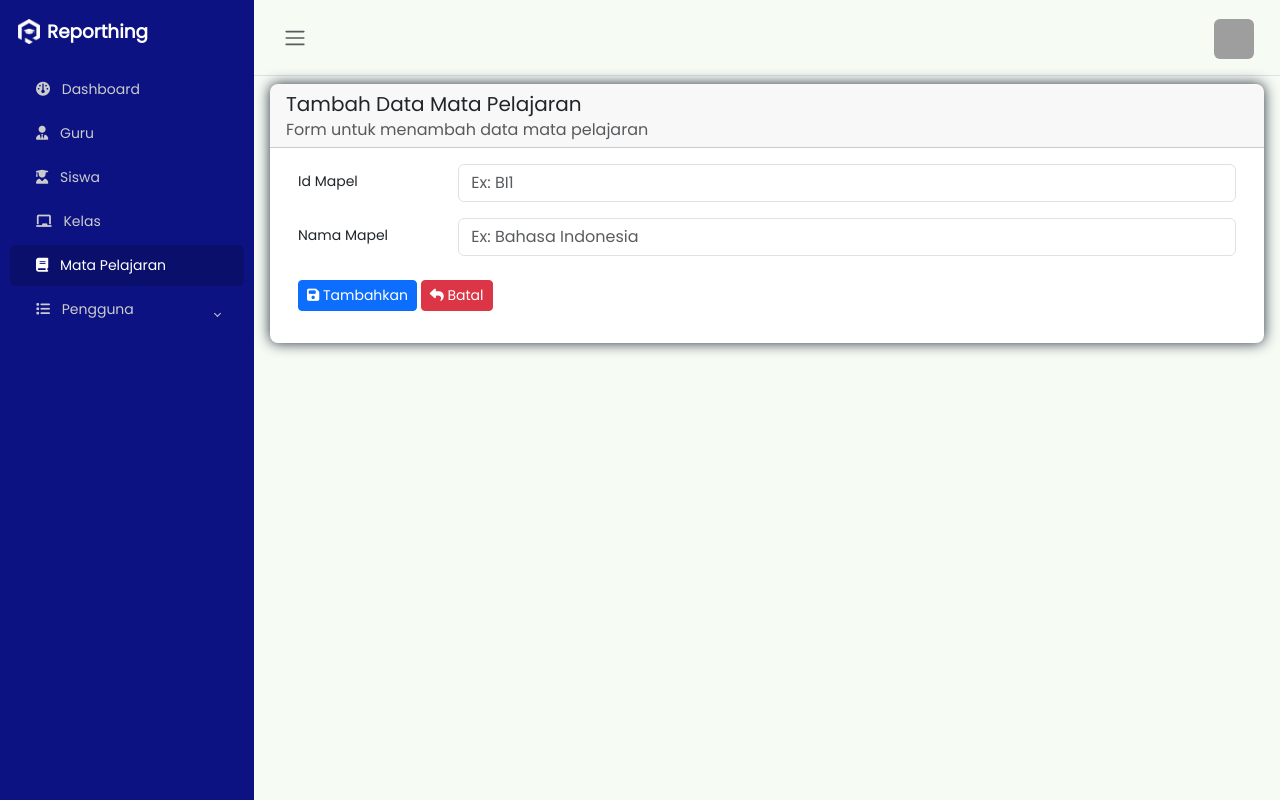
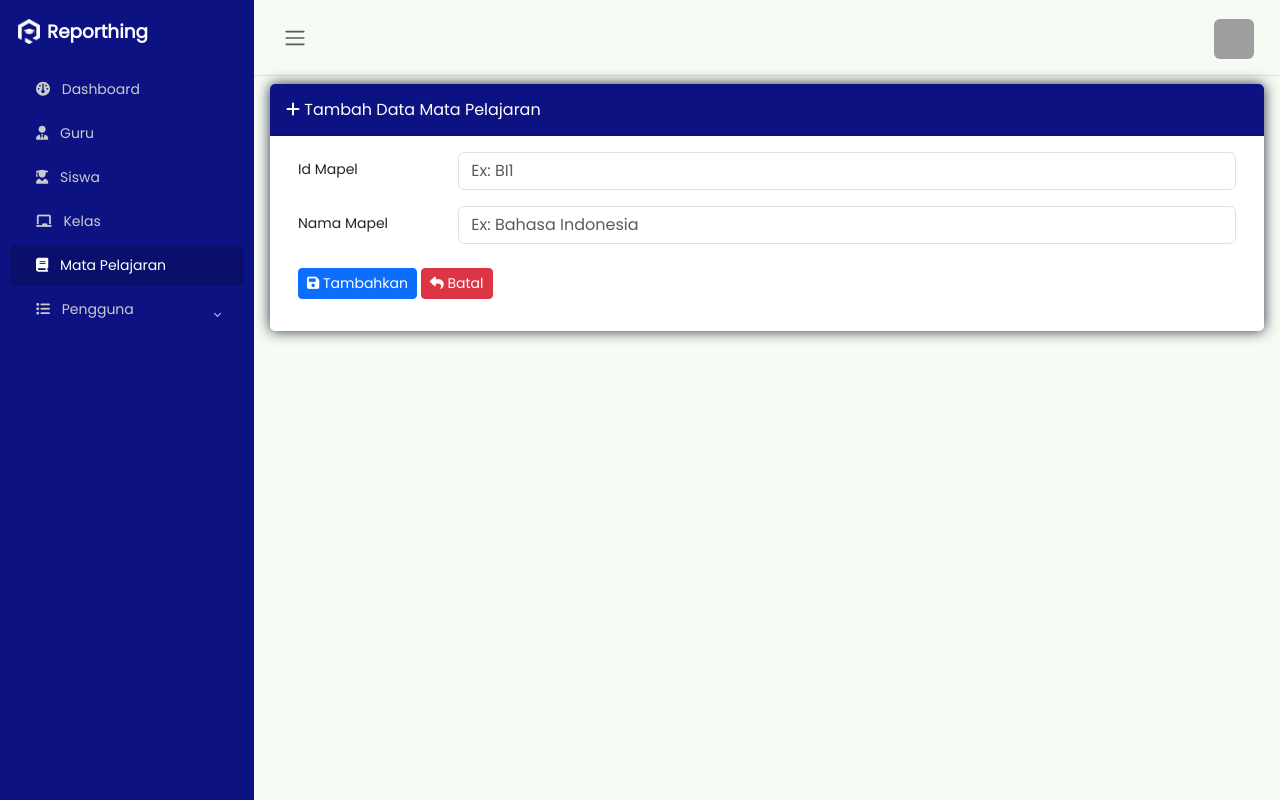
Before and after one commit to bayukrisnadf7/Reporthing, a PHP site: page /php/mapel/kelolamapel.php in a window 1280 px wide. Run offline with PHP 8.4, Linux system fonts and the light colour scheme; data that the repository does not hold is empty; grey boxes are pictures that could not be loaded.

Commit message:
Add color header

```diff
--- a/asset/css/style.css
+++ b/asset/css/style.css
@@ -150,7 +150,7 @@ a.sidebar-link{
 .card {
     box-shadow: 0 0 .875rem 0 rgba(34, 46, 60, 05);
     margin-bottom: 24px;
-    border-radius: 8px;
+    border-radius: 5px;
 }
 
 .illustration{
@@ -204,3 +204,8 @@ html[data-bs-theme="dark"] .theme-toggle .fa-moon {
 html[data-bs-theme="light"] .theme-toggle .fa-sun {
     display: none;
 }
+
+.custom-header th {
+    background-color: #0D1282; /* Ganti dengan warna yang diinginkan */
+    color: #fff; /* Warna teks */
+}
--- a/php/guru/indexguru.php
+++ b/php/guru/indexguru.php
@@ -121,14 +121,14 @@ $no = 0;
                     <!-- Table Element -->
                     <div class="card border-0">
                         <div class="card-header">
-                            <a href="kelolaguru.php" type="button" class="btn btn-primary btn-sm">
+                            <a href="kelolaguru.php" type="button" class="btn btn-success btn-sm">
                                 <i class="fas fa-plus"></i> Tambah Data
                             </a>
                         </div>
                         <div class="card-body">
                             <div class="table-responsive">
                                 <table class="table table-hover">
-                                    <thead>
+                                    <thead class="custom-header">
                                         <tr>
                                             <th scope="col">No.</th>
                                             <th scope="col">NIP</th>
--- a/php/kelas/indexkelas.php
+++ b/php/kelas/indexkelas.php
@@ -121,14 +121,14 @@ $no = 0;
                     <!-- Table Element -->
                     <div class="card border-0">
                         <div class="card-header">
-                            <a href="kelolakelas.php" type="button" class="btn btn-primary btn-sm">
+                            <a href="kelolakelas.php" type="button" class="btn btn-success btn-sm" >
                                 <i class="fas fa-plus"></i> Tambah Data
                             </a>
                         </div>
                         <div class="card-body">
                             <div class="table-responsive">
                                 <table class="table table-hover">
-                                    <thead>
+                                    <thead class="custom-header">
                                         <tr>
                                             <th scope="col">No.</th>
                                             <th scope="col">Id Kelas</th>
--- a/php/mapel/indexmapel.php
+++ b/php/mapel/indexmapel.php
@@ -121,14 +121,14 @@ $no = 0;
                     <!-- Table Element -->
                     <div class="card border-0">
                         <div class="card-header">
-                            <a href="kelolamapel.php" type="button" class="btn btn-primary btn-sm">
+                            <a href="kelolamapel.php" type="button" class="btn btn-success btn-sm">
                                 <i class="fas fa-plus"></i> Tambah Data
                             </a>
                         </div>
                         <div class="card-body">
                             <div class="table-responsive">
                                 <table class="table table-hover">
-                                    <thead>
+                                    <thead class="custom-header">
                                         <tr>
                                             <th scope="col">No.</th>
                                             <th scope="col">Id Mapel</th>
--- a/php/mapel/kelolamapel.php
+++ b/php/mapel/kelolamapel.php
@@ -130,7 +130,7 @@ $result1 = $conn->query($sql1);
                 <div class="content-fluid">
                     <!-- Table Element -->
                     <div class="card border-0">
-                        <div class="card-header">
+                        <div class="card-header" style="background-color: #0D1282;">
                             <!-- <h5 class="card-tittle">Data Kelas</h5>
                             <h6 class="card-subtitle text-muted">
                                 Halaman untuk mengelola data kelas
@@ -138,19 +138,19 @@ $result1 = $conn->query($sql1);
                             <?php
                             if (isset($_GET['ubah'])) {
                                 ?>
-                                <h5 type="submit" name="aksi" value="edit" class="card-tittle">
-                                    Edit Data Mata Pelajaran</h5>
-                                <h6 class="card-subtitle text-muted">
-                                    Form untuk meng-edit data mata pelajaran
-                                </h6>
+                                <h6 name="aksi" value="edit" class="card-tittle mt-2" style="color: white;">
+                                    <i class="fa fa-pen"></i> Edit Data Mata Pelajaran</h6>
+                                <!-- <h6 class="card-subtitle" style="color: white;">
+                                    Form untuk meng-edit data kelas
+                                </h6> -->
                                 <?php
                             } else {
                                 ?>
-                                <h5 type="submit" name="aksi" value="add" class="card-tittle">
-                                    Tambah Data Mata Pelajaran</h5>
-                                <h6 class="card-subtitle text-muted">
-                                    Form untuk menambah data mata pelajaran
-                                </h6>
+                                <h6 name="aksi" value="add" class="card-tittle mt-2" style="color: white;">
+                                    <i class="fas fa-plus"></i> Tambah Data Mata Pelajaran</h6>
+                                <!-- <h6 class="card-subtitle text-muted" style="color: white;">
+                                    Form untuk menambah data kelas
+                                </h6> -->
                                 <?php
                             }
                             ?>
--- a/php/siswa/indexsiswa.php
+++ b/php/siswa/indexsiswa.php
@@ -124,14 +124,14 @@ $result1 = $conn->query($sql1);
                     <!-- Table Element -->
                     <div class="card border-0">
                         <div class="card-header">
-                            <a href="kelolasiswa.php" type="button" class="btn btn-primary btn-sm">
+                            <a href="kelolasiswa.php" type="button" class="btn btn-success btn-sm">
                                 <i class="fas fa-plus"></i> Tambah Data
                             </a>
                         </div>
                         <div class="card-body">
                             <div class="table-responsive">
                                 <table class="table table-hover">
-                                    <thead>
+                                    <thead class="custom-header">
                                         <tr>
                                             <th scope="col">No.</th>
                                             <th scope="col">NISN</th>
```
Also changed, not shown: php/guru/kelolaguru.php (+11 -11 lines), php/kelas/kelolakelas.php (+9 -9 lines), php/siswa/kelolasiswa.php (+11 -11 lines).
